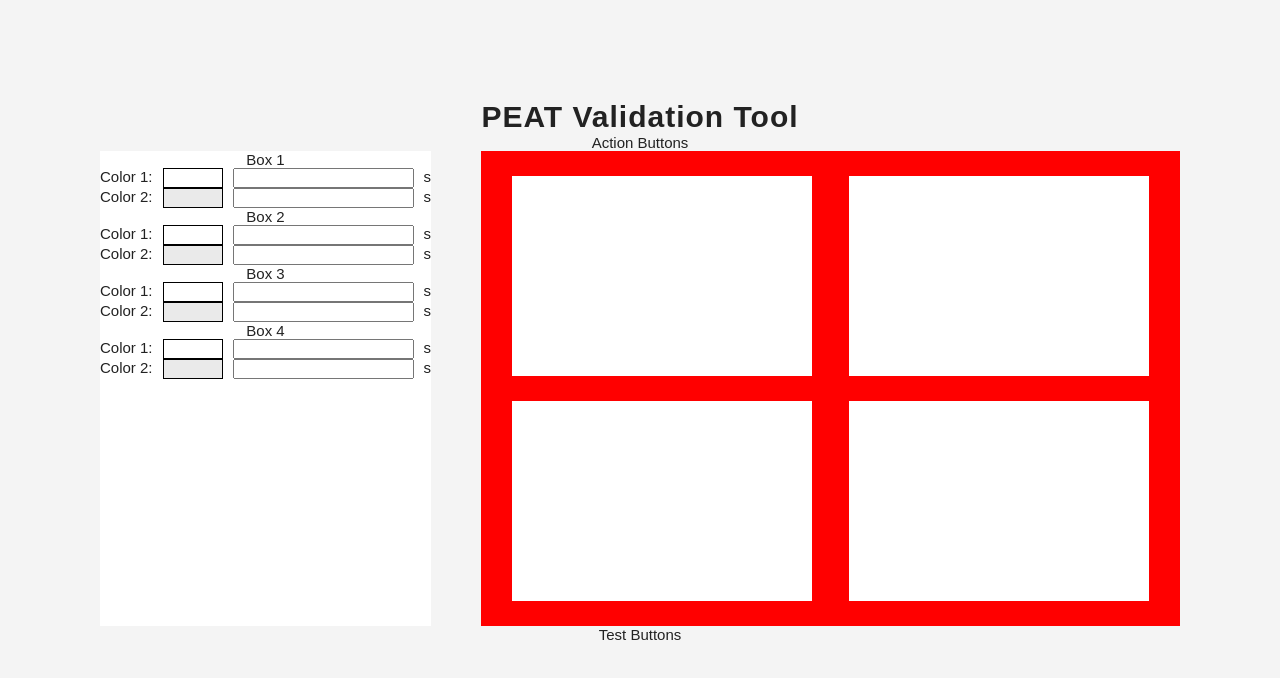
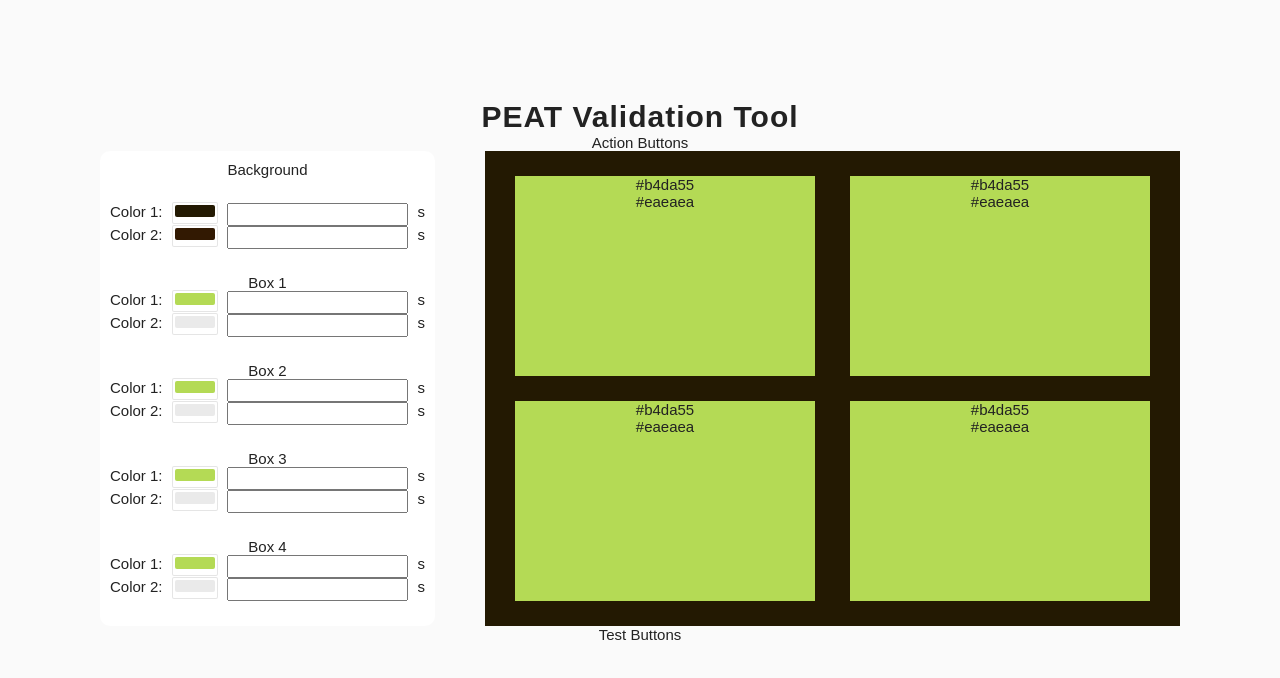
Before and after one commit to meaggrif/peat-validation-tool, a React (Create React App) app: page / in a window 1280 px wide. Shown: the top 678 px of the page. Built offline with nearby package versions, Linux system fonts and the light colour scheme.

Commit message:
wired up control panel

```diff
--- a/src/components/BackgroundBox.js
+++ b/src/components/BackgroundBox.js
@@ -1,22 +1,21 @@
-import React from 'react'
-import { ColorBox } from './ColorBox'
-import styled from 'styled-components'
+import React from "react";
+import { ColorBox } from "./ColorBox";
+import styled from "styled-components";
 
-export const BackgroundBox = () => {
+export const BackgroundBox = ({ boxes, background }) => {
   return (
-        <StyledBackgroundBox>
-            <ColorBox></ColorBox>
-            <ColorBox></ColorBox>
-            <ColorBox></ColorBox>
-            <ColorBox></ColorBox>
+    <StyledBackgroundBox color={background.primaryColor}>
+      {boxes.map((box, i) => (
+        <ColorBox key={i} box={box}></ColorBox>
+      ))}
     </StyledBackgroundBox>
-    )
-}
+  );
+};
 
 const StyledBackgroundBox = styled.div`
-background:red;
+  background: ${(props) => props.color};
   padding: 25px;
   display: grid;
   grid-template-columns: 1fr 1fr;
   grid-gap: 25px;
-`
+`;
--- a/src/components/Board.js
+++ b/src/components/Board.js
@@ -4,10 +4,18 @@ import { ControlPanel } from "./ControlPanel";
 import styled from "styled-components";
 
 export const Board = () => {
+  const [background, setBackground] = useState({
+    primaryColor: "#231902",
+    secondaryColor: "#321902",
+    primaryDuration: 1,
+    secondaryDuration: 1,
+  });
+
   const [boxes, setBoxes] = useState([
     {
+      id: 1,
       name: "Box 1",
-      primaryColor: "#ffffff",
+      primaryColor: "#b4da55",
       secondaryColor: "#eaeaea",
       primaryDuration: 1,
       secondaryDuration: 1,
@@ -15,8 +23,9 @@ export const Board = () => {
       width: 100,
     },
     {
+      id: 2,
       name: "Box 2",
-      primaryColor: "#ffffff",
+      primaryColor: "#b4da55",
       secondaryColor: "#eaeaea",
       primaryDuration: 1,
       secondaryDuration: 1,
@@ -24,8 +33,9 @@ export const Board = () => {
       width: 100,
     },
     {
+      id: 3,
       name: "Box 3",
-      primaryColor: "#ffffff",
+      primaryColor: "#b4da55",
       secondaryColor: "#eaeaea",
       primaryDuration: 1,
       secondaryDuration: 1,
@@ -33,8 +43,9 @@ export const Board = () => {
       width: 100,
     },
     {
+      id: 4,
       name: "Box 4",
-      primaryColor: "#ffffff",
+      primaryColor: "#b4da55",
       secondaryColor: "#eaeaea",
       primaryDuration: 1,
       secondaryDuration: 1,
@@ -45,8 +56,13 @@ export const Board = () => {
 
   return (
     <StyledBoard>
-      <ControlPanel boxes={boxes}></ControlPanel>
-      <BackgroundBox boxes={boxes}></BackgroundBox>
+      <ControlPanel
+        boxes={boxes}
+        setBoxes={setBoxes}
+        background={background}
+        setBackground={setBackground}
+      ></ControlPanel>
+      <BackgroundBox boxes={boxes} background={background}></BackgroundBox>
     </StyledBoard>
   );
 };
--- a/src/components/BoxConfig.js
+++ b/src/components/BoxConfig.js
@@ -1,32 +1,28 @@
-import React, { useState } from "react";
+import React from "react";
 import styled from "styled-components";
-import { BlockPicker } from "react-color";
+import { ColorPicker } from "./ColorPicker";
 
-export const BoxConfig = ({ box }) => {
-  const [primary, setPrimary] = useState(false);
-  const [secondary, setSecondary] = useState(false);
-
+export const BoxConfig = ({ box, updateBox }) => {
   return (
     <StyledBoxConfig>
       <p>{box.name}</p>
       <div>
-        <div class="config-grid">
+        <div className="config-grid">
           <p>Color 1:</p>
-          <StyledColorPicker
-            color={box.primaryColor}
-            onClick={() => setPrimary(!primary)}
-          ></StyledColorPicker>
+          <ColorPicker
+            box={box}
+            updateBox={updateBox}
+            primary={true}
+          ></ColorPicker>
           <input></input>s
         </div>
-        <div class="config-grid">
+        <div className="config-grid">
           <p>Color 2:</p>
-          <StyledColorPicker
-            color={box.secondaryColor}
-            onClick={() => setSecondary(!secondary)}
-          ></StyledColorPicker>
-          {secondary ? (
-            <BlockPicker color={box.secondaryColor}></BlockPicker>
-          ) : null}
+          <ColorPicker
+            box={box}
+            updateBox={updateBox}
+            primary={false}
+          ></ColorPicker>
           <input></input>s
         </div>
       </div>
@@ -44,10 +40,3 @@ const StyledBoxConfig = styled.div`
     grid-gap: 10px;
   }
 `;
-
-const StyledColorPicker = styled.div`
-  height: 20px;
-  width: 60px;
-  background-color: ${(props) => props.color};
-  border: 1px solid black;
-`;
--- a/src/components/ColorBox.js
+++ b/src/components/ColorBox.js
@@ -1,17 +1,18 @@
-import React from 'react'
-import styled from 'styled-components'
+import React from "react";
+import styled from "styled-components";
 
-export const ColorBox = () => {
-    return (
-        <StyledColorBox>
-
-        </StyledColorBox>
-    )
-}
+export const ColorBox = ({ box }) => {
+  return (
+    <StyledColorBox color={box.primaryColor}>
+      <p>{box.primaryColor}</p>
+      <p>{box.secondaryColor}</p>
+    </StyledColorBox>
+  );
+};
 
 const StyledColorBox = styled.div`
-background: white;
-height: 200px;
-width: 300px;
-margin: 0 auto;
-`
+  background: ${(props) => props.color};
+  height: 200px;
+  width: 300px;
+  margin: 0 auto;
+`;
--- /dev/null
+++ b/src/components/ColorPicker.js
@@ -0,0 +1,76 @@
+import React, { useState } from "react";
+import styled from "styled-components";
+import { BlockPicker, ChromePicker } from "react-color";
+
+export const ColorPicker = ({ box, updateBox, primary }) => {
+  const [open, setOpen] = useState(false);
+
+  const handleClick = () => {
+    setOpen(!open);
+  };
+
+  const handleClose = () => {
+    setOpen(!open);
+  };
+
+  const handleChange = (color) => {
+    if (primary) {
+      updateBox({ ...box, primaryColor: color.hex });
+      return;
+    }
+
+    updateBox({ ...box, secondaryColor: color.hex });
+  };
+
+  return (
+    <StyledColorPicker color={primary ? box.primaryColor : box.secondaryColor}>
+      <div className="swatch" onClick={handleClick}>
+        <div className="color" />
+      </div>
+
+      {open ? (
+        <div className="popover">
+          <div className="cover" onClick={handleClose} />
+          <ChromePicker
+            color={primary ? box.primaryColor : box.secondaryColor}
+            onChange={handleChange}
+          />
+        </div>
+      ) : null}
+    </StyledColorPicker>
+  );
+};
+
+const StyledColorPicker = styled.div`
+  .swatch {
+    margin: 0 auto;
+    display: flex;
+    background: #fff;
+    border-radius: 1px;
+    height: 20px;
+    box-shadow: 0 0 0 1px rgba(0, 0, 0, 0.1);
+    display: inline-block;
+    cursor: pointer;
+  }
+
+  .color {
+    width: 40px;
+    margin: 2px;
+    height: 12px;
+    border-radius: 2px;
+    background: ${(props) => props.color};
+  }
+
+  .popover {
+    position: absolute;
+    z-index: 2;
+  }
+
+  .cover {
+    position: fixed;
+    top: 0px;
+    right: 0px;
+    bottom: 0px;
+    left: 0px;
+  }
+`;
--- a/src/components/ControlPanel.js
+++ b/src/components/ControlPanel.js
@@ -2,11 +2,31 @@ import React from "react";
 import styled from "styled-components";
 import { BoxConfig } from "./BoxConfig";
 
-export const ControlPanel = ({ boxes }) => {
+export const ControlPanel = ({
+  boxes,
+  setBoxes,
+  background,
+  setBackground,
+}) => {
+  const updateBox = (updatedBox) => {
+    const updatedBoxes = boxes.map((box) => {
+      if (box.id === updatedBox.id) {
+        return updatedBox;
+      } else {
+        return box;
+      }
+    });
+
+    setBoxes(updatedBoxes);
+  };
+
   return (
     <StyledControlPanel>
-      {boxes.map((box) => {
-        return <BoxConfig box={box}></BoxConfig>;
+      <p>Background</p>
+      <BoxConfig box={background} updateBox={setBackground}></BoxConfig>
+
+      {boxes.map((box, i) => {
+        return <BoxConfig key={i} box={box} updateBox={updateBox}></BoxConfig>;
       })}
     </StyledControlPanel>
   );
@@ -14,4 +34,9 @@ export const ControlPanel = ({ boxes }) => {
 
 const StyledControlPanel = styled.div`
   background: white;
+  padding: 10px;
+  border-radius: 10px;
+  border: 1px solid "DBDBDB";
+  display: grid;
+  grid-gap: 10px;
 `;
--- a/src/index.css
+++ b/src/index.css
@@ -5,9 +5,9 @@
 }
 
 body {
-    font-family: 'Source Sans Pro', sans-serif;
+  font-family: "Source Sans Pro", sans-serif;
   color: #222;
-    background-color: #f4f4f4;
+  background-color: #fafafa;
   font-size: 15px;
   margin: 0;
   height: 100%;
```
Lines whose indentation alone changed are shown as unchanged.
